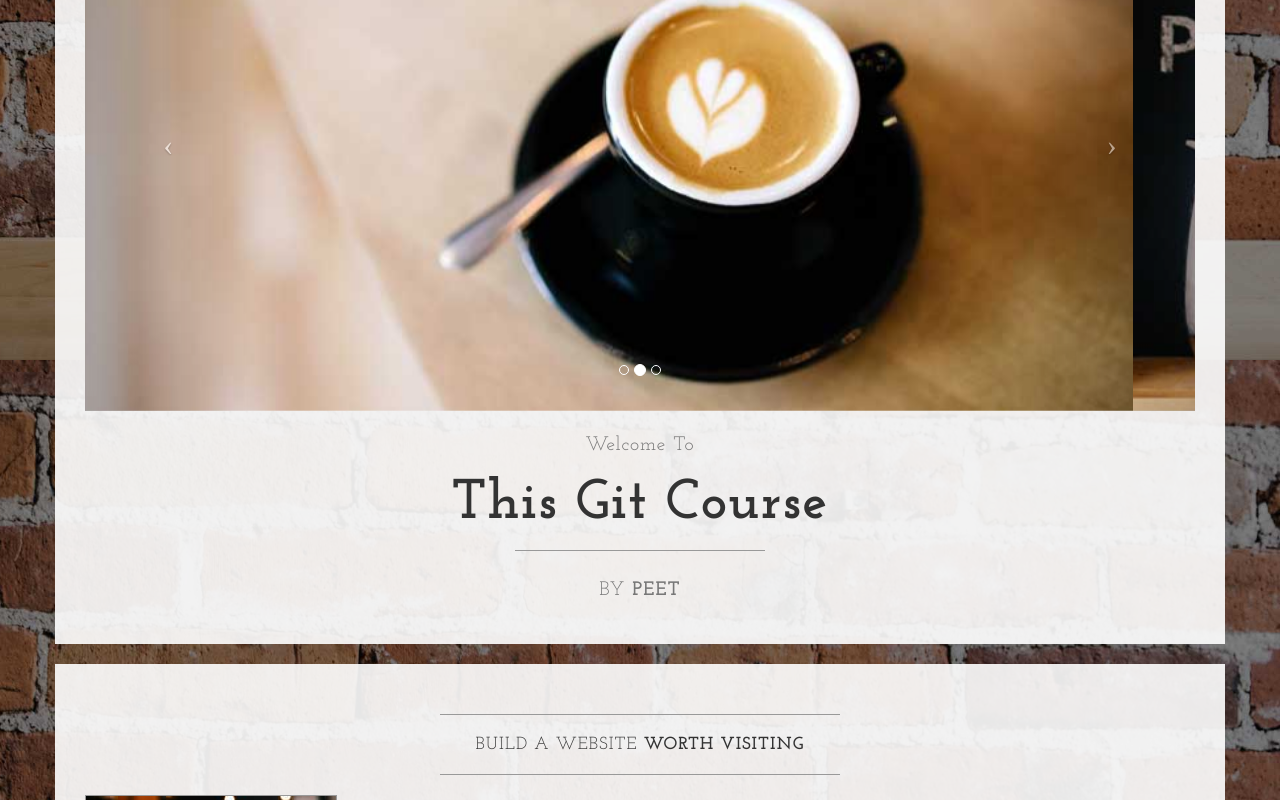
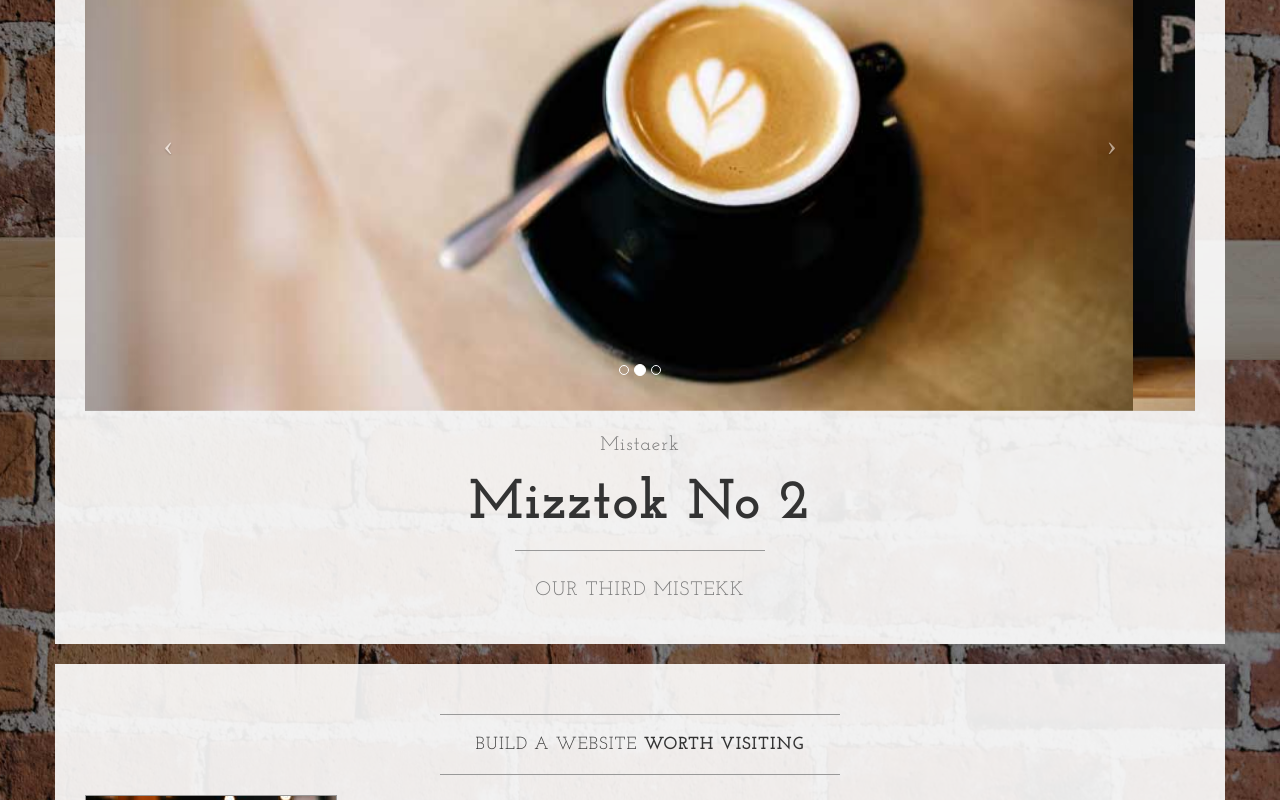
Before and after one commit to peterkoopman/theme, a plain HTML site: page index.html in a window 1280 px wide. Shown: the part 440-1240 px from the top of the page. Drawn offline with nearby package versions, Linux system fonts and the light colour scheme.

Commit message:
Commit 3rd mistake

```diff
--- a/index.html
+++ b/index.html
@@ -106,13 +106,12 @@
                         </a>
                     </div>
                     <h2 class="brand-before">
-                        <small>Welcome to</small>
+                        <small>Mistaerk</small>
                     </h2>
-                    <h1 class="brand-name">this Git course</h1>
+                    <h1 class="brand-name">Mizztok no 2</h1>
                     <hr class="tagline-divider">
                     <h2>
-                        <small>By
-                            <strong>Peet</strong>
+                        <small>Our third mistekk
                         </small>
                     </h2>
                 </div>
```
